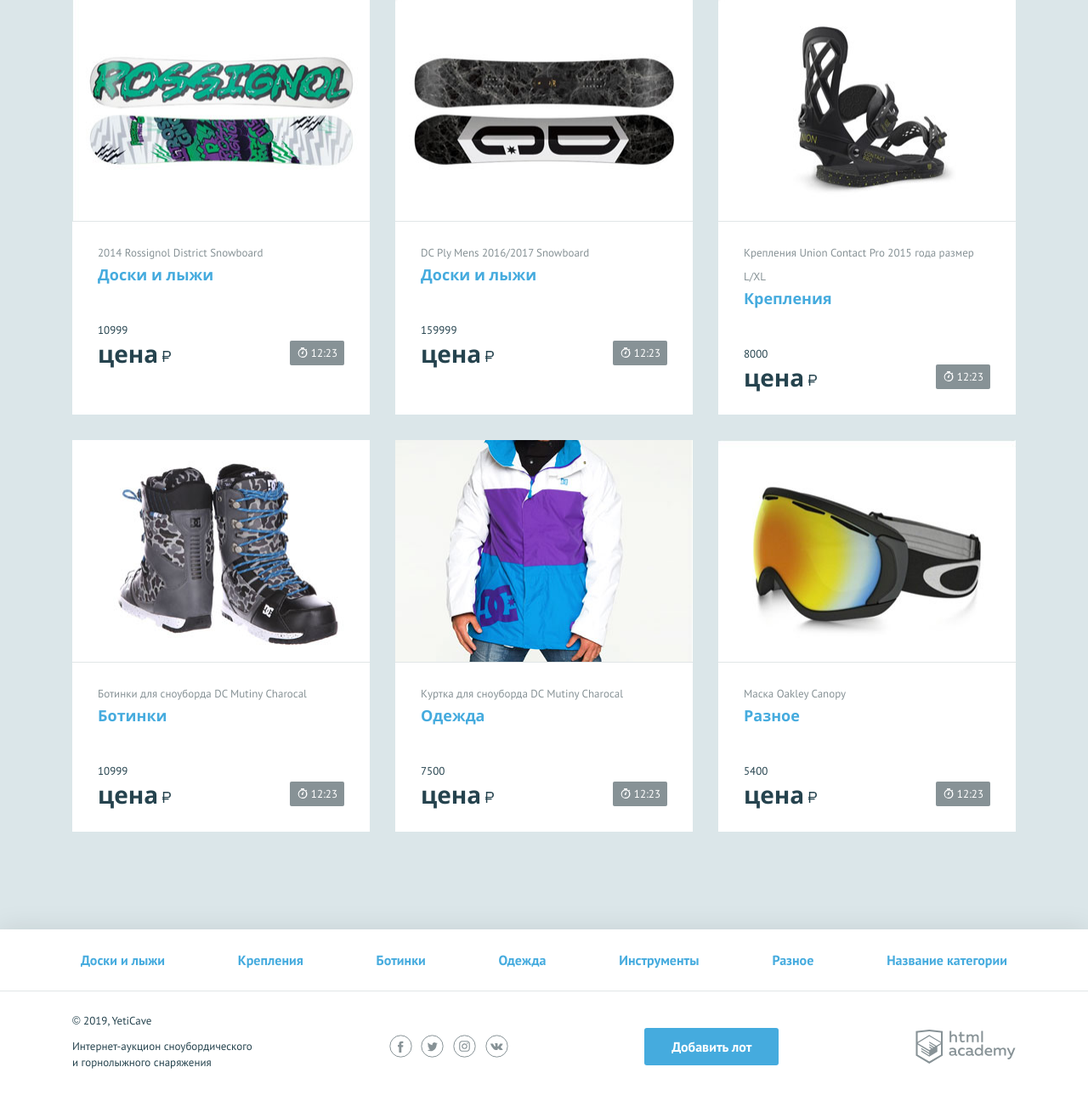
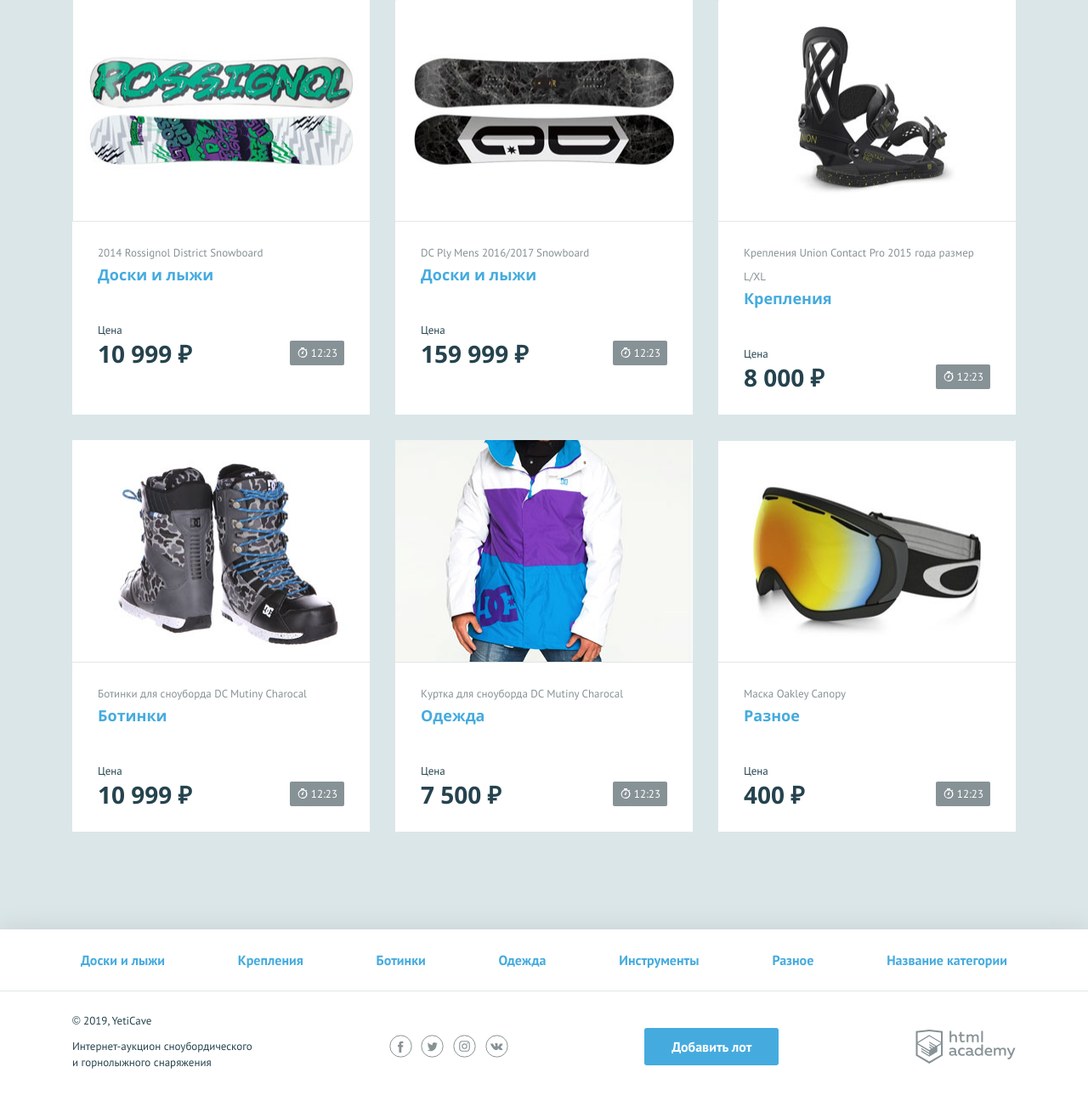
Before and after one commit to alex-ermmm/897867-yeticave-9, a PHP site: page / in a window 1280 px wide. Shown: the part 567-1863 px from the top of the page at 85% size. Run offline with PHP 8.4, Linux system fonts and the light colour scheme.

Commit message:
Update index.php

```diff
--- a/index.php
+++ b/index.php
@@ -74,9 +74,21 @@
 			            		array ('Крепления Union Contact Pro 2015 года размер L/XL', 'Крепления', '8000', 'img/lot-3.jpg'),
 			            		array ('Ботинки для сноуборда DC Mutiny Charocal', 'Ботинки', '10999', 'img/lot-4.jpg'),
 			            		array ('Куртка для сноуборда DC Mutiny Charocal', 'Одежда', '7500', 'img/lot-5.jpg'),
-			            		array ('Маска Oakley Canopy', 'Разное', '5400', 'img/lot-6.jpg')
-			            		);?>
-            <?php
+			            		array ('Маска Oakley Canopy', 'Разное', '400', 'img/lot-6.jpg')
+			            		);
+
+            function price ($cat_price)
+            {
+            	ceil($cat_price);
+            	if ($cat_price < 1000)
+            	{
+	            	echo $cat_price." &#x20bd;";
+	            }
+	            elseif ($cat_price >= 1000 ) {
+	            	echo number_format($cat_price, 0, ',', ' ')." &#x20bd;";
+	            }
+
+            }
 
             	foreach ($items as list($cat_item, $cat_name, $cat_price, $cat_image))
             		{?>
@@ -89,8 +101,8 @@
 			                    <h3 class="lot__title"><a class="text-link" href="pages/lot.html"><?=$cat_name?></a></h3>
 			                    <div class="lot__state">
 			                        <div class="lot__rate">
-			                            <span class="lot__amount"><?=$cat_price?></span>
-			                            <span class="lot__cost">цена<b class="rub">р</b></span>
+			                            <span class="lot__amount">Цена</span>
+			                            <span class="lot__cost"><?price($cat_price);?></span>
 			                        </div>
 			                        <div class="lot__timer timer">
 			                            12:23
@@ -100,6 +112,7 @@
 			            </li><?
 		            }
 		            ?>
+
         </ul>
     </section>
 </main>
```
